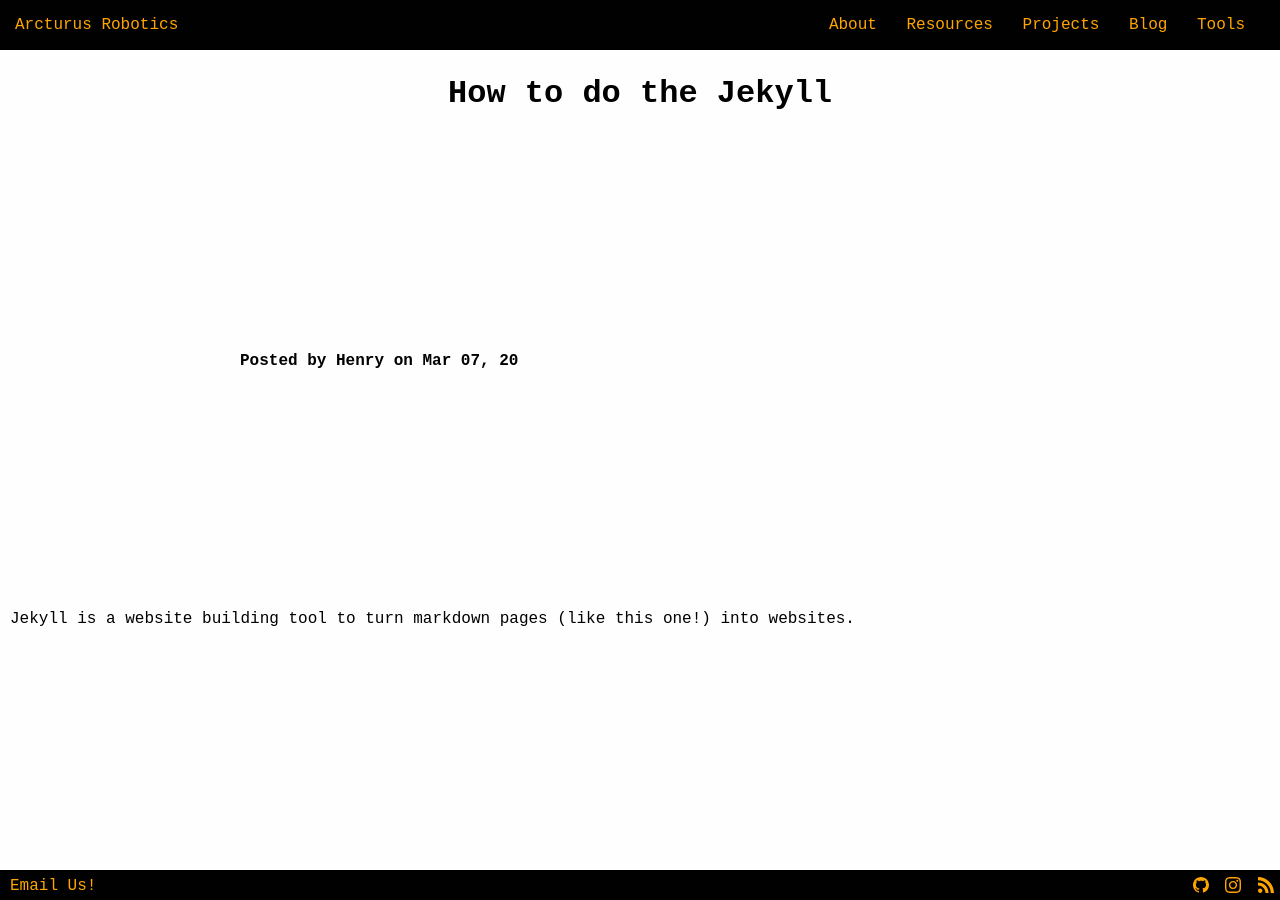
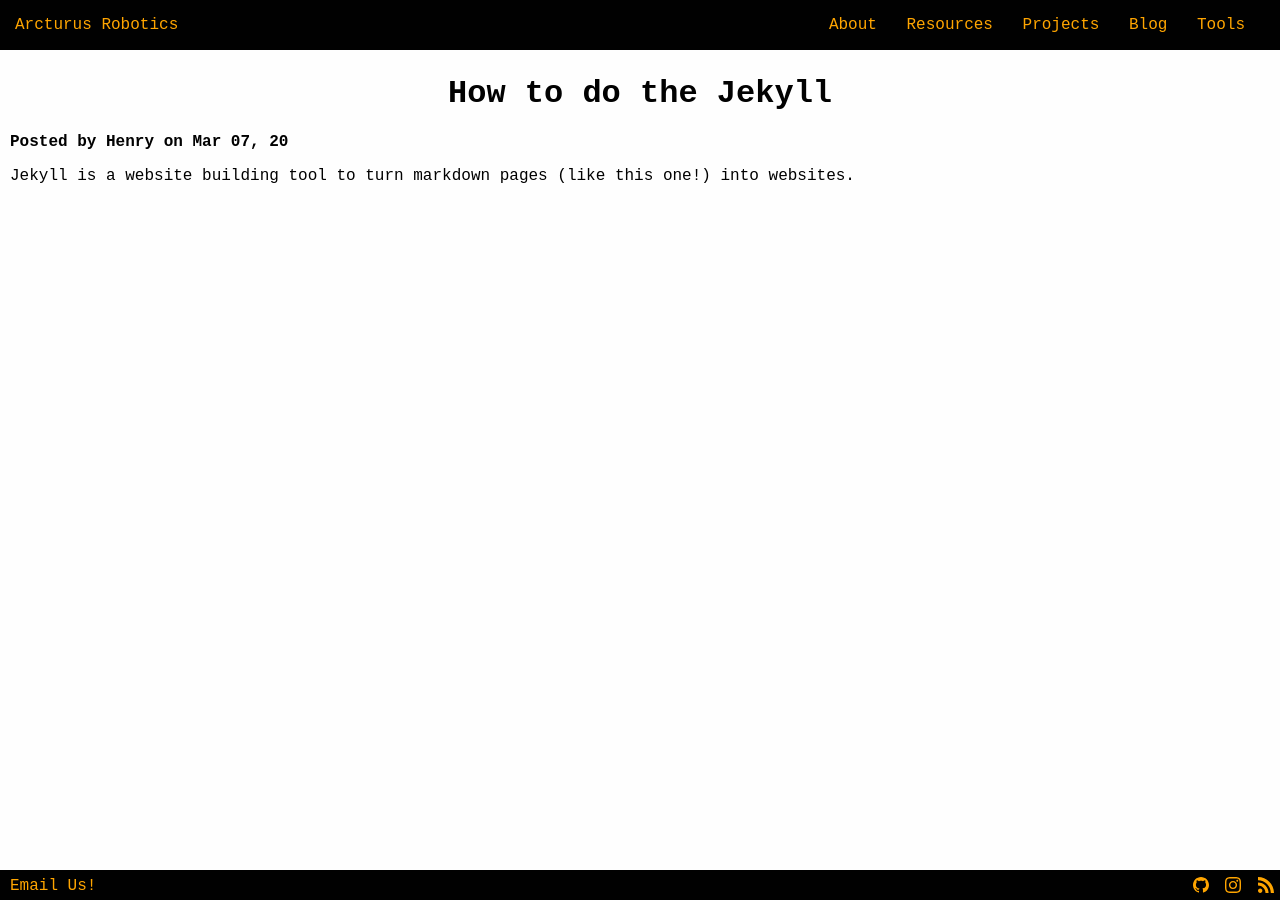
Before and after one commit to arcturus-robotics/arcturusrobotics.com, a Jekyll site: the page built from _posts/2020-03-07-how-to-do-the-jekyll.md, in a window 1280 px wide. Built offline with Jekyll 4.4.1, drawn with Linux system fonts in a browser that asks for light colours.

Commit message:
Update post.html

```diff
--- a/_layouts/post.html
+++ b/_layouts/post.html
@@ -11,7 +11,7 @@ layout: default
     h1 {
         display: inline-block;
         width: auto;
-        margin-bottom: 240px;
+        margin-bottom: 10px;
     }
 
     .wrapper>*,
@@ -22,7 +22,7 @@ layout: default
     }
 
     .post-info {
-        margin: 240px;
+        margin: 10px;
     }
 </style>
 <!-- Give the page a title if it has one -->
```
